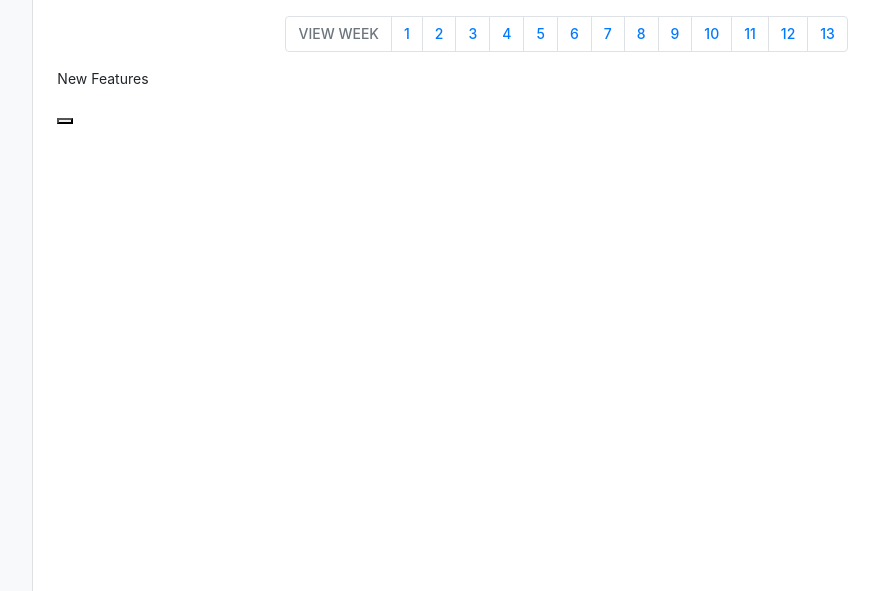
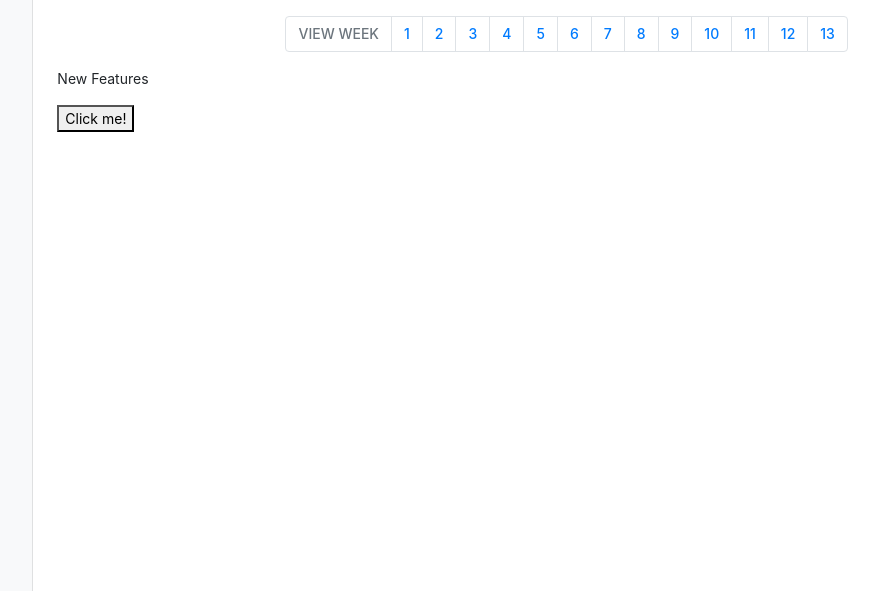
Before and after one commit to tuura032/LeagueStats, a Flask app: template templates/home.html in a window 1280 px wide. Shown: the part 209-800 px from the top of the page, without its empty margins (180-1059 px from the left). Run offline with Flask 2, Linux system fonts and the light colour scheme; the template is opened without the code that fills it, so the values that code supplies are empty; some libraries are stand-ins or nearby versions.

Commit message:
new button

```diff
--- a/templates/home.html
+++ b/templates/home.html
@@ -107,7 +107,7 @@
 
             <div>
               <p>New Features</p>
-              <button id="myButton" onclick="myFunction()">
+              <button type="button" id="myButton" onclick="myFunction()">Click me!
               </button>
               <p id="demo"></p>
             </div>
```
